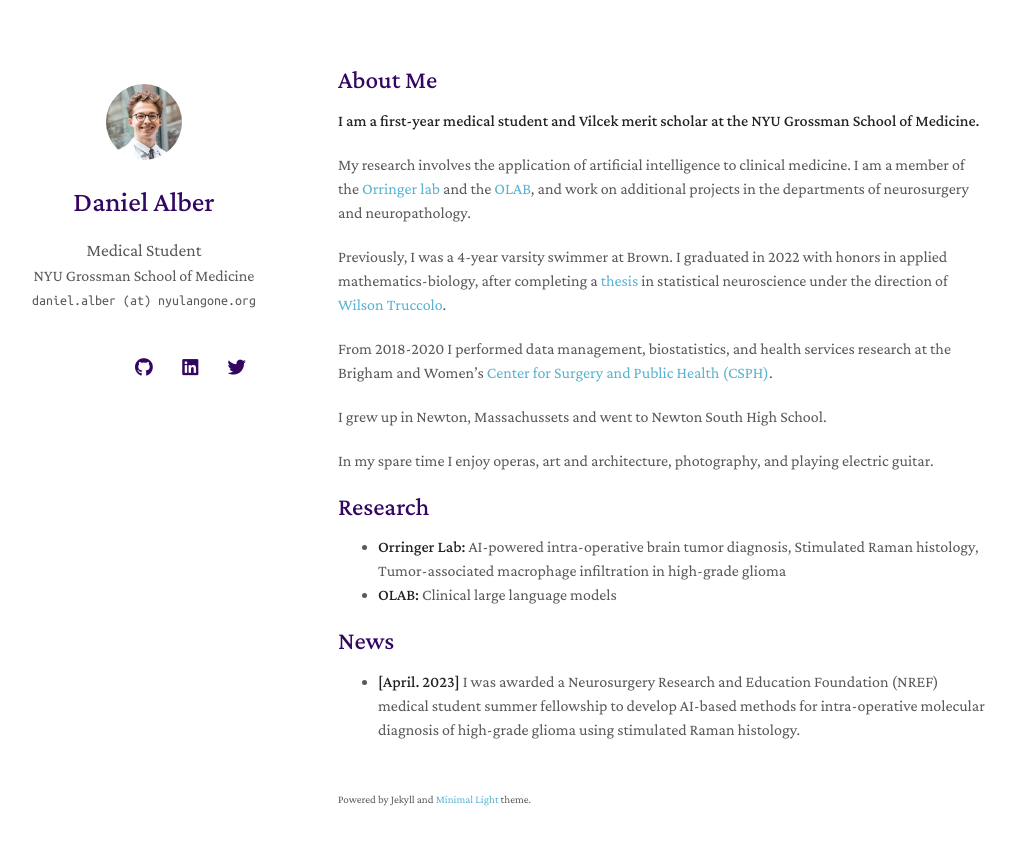
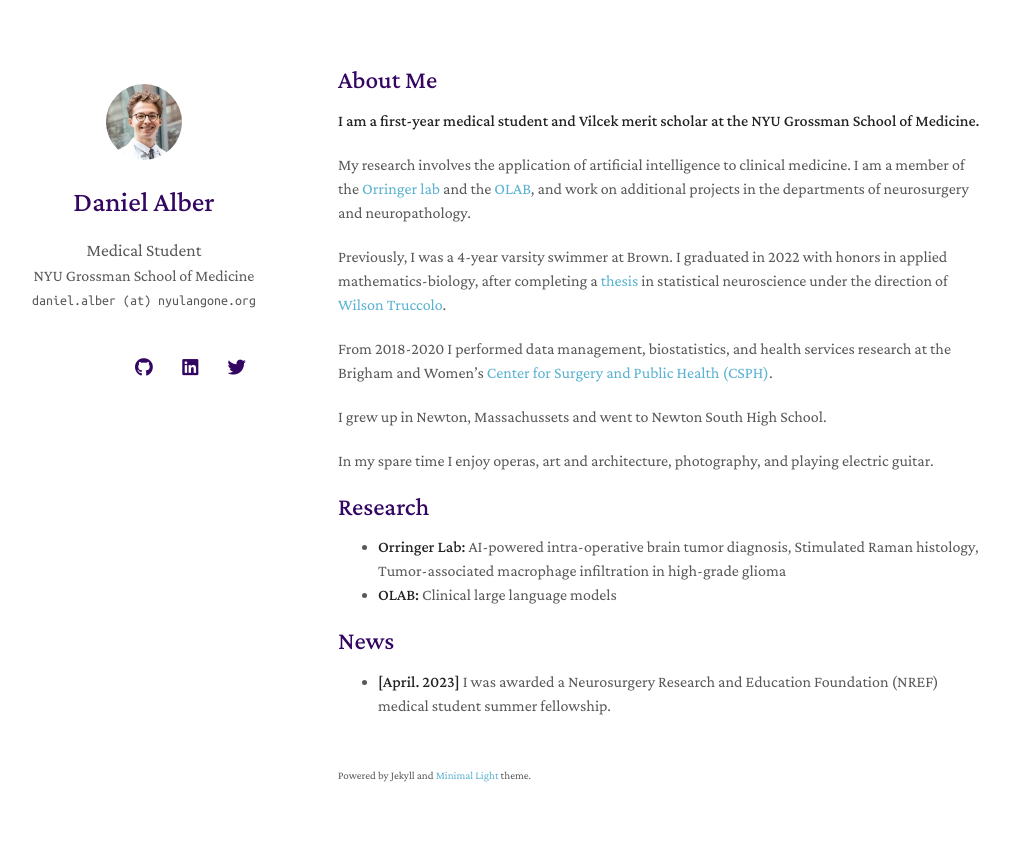
Before and after one commit to danalber/danalber.github.io, a Jekyll site: the page built from index.md, in a window 1280 px wide. Shown: the top 845 px of the page, without its empty margins (132-1148 px from the left). Built offline with Jekyll 4.4.1, drawn with Linux system fonts in a browser that asks for light colours; nearby versions of some CDN libraries; a style sheet for code colours, icons or effects is not loaded; our own code applies the rules of GitHub Pages for plain Markdown files.

Commit message:
Update index.md

```diff
--- a/index.md
+++ b/index.md
@@ -25,7 +25,7 @@ In my spare time I enjoy operas, art and architecture, photography, and playing
 
 ## News
 
-- **[April. 2023]** I was awarded a Neurosurgery Research and Education Foundation (NREF) medical student summer fellowship to develop AI-based methods for intra-operative molecular diagnosis of high-grade glioma using stimulated Raman histology.
+- **[April. 2023]** I was awarded a Neurosurgery Research and Education Foundation (NREF) medical student summer fellowship.
 
 <!-- {% include_relative _includes/publications.md %}
 
```
